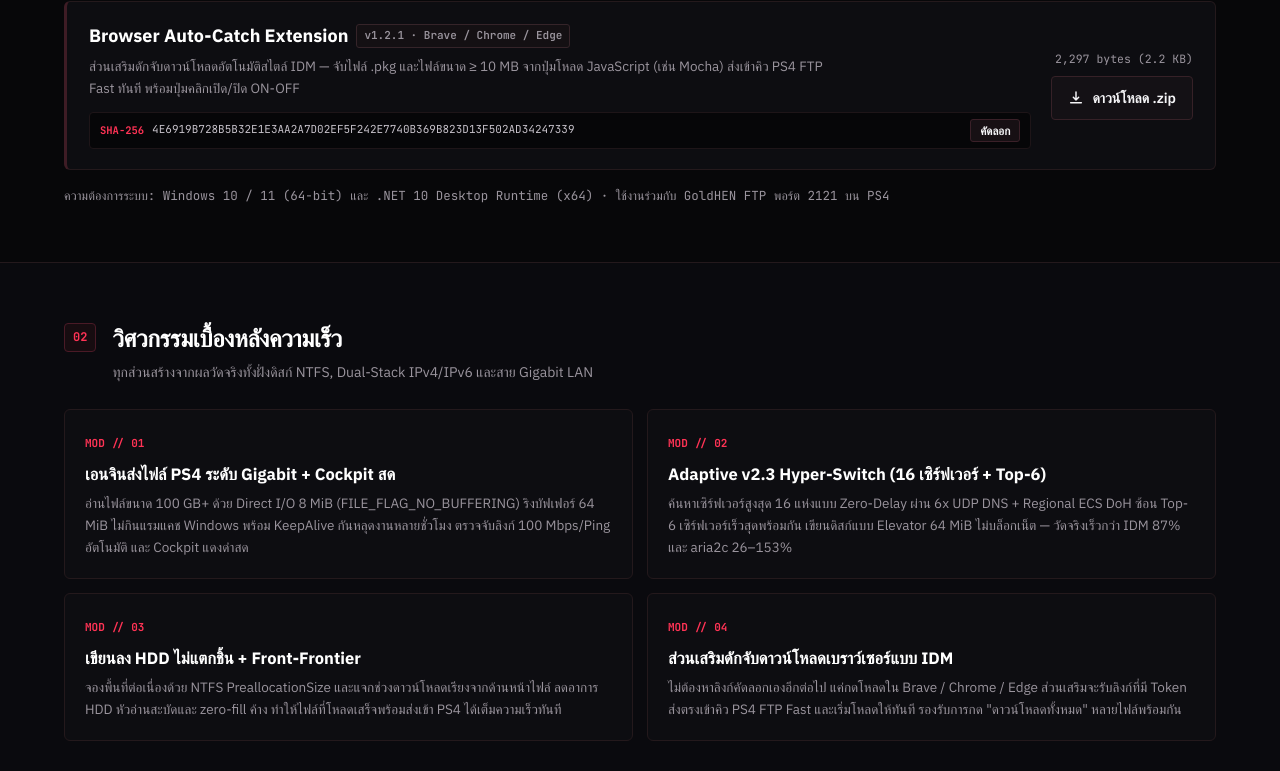
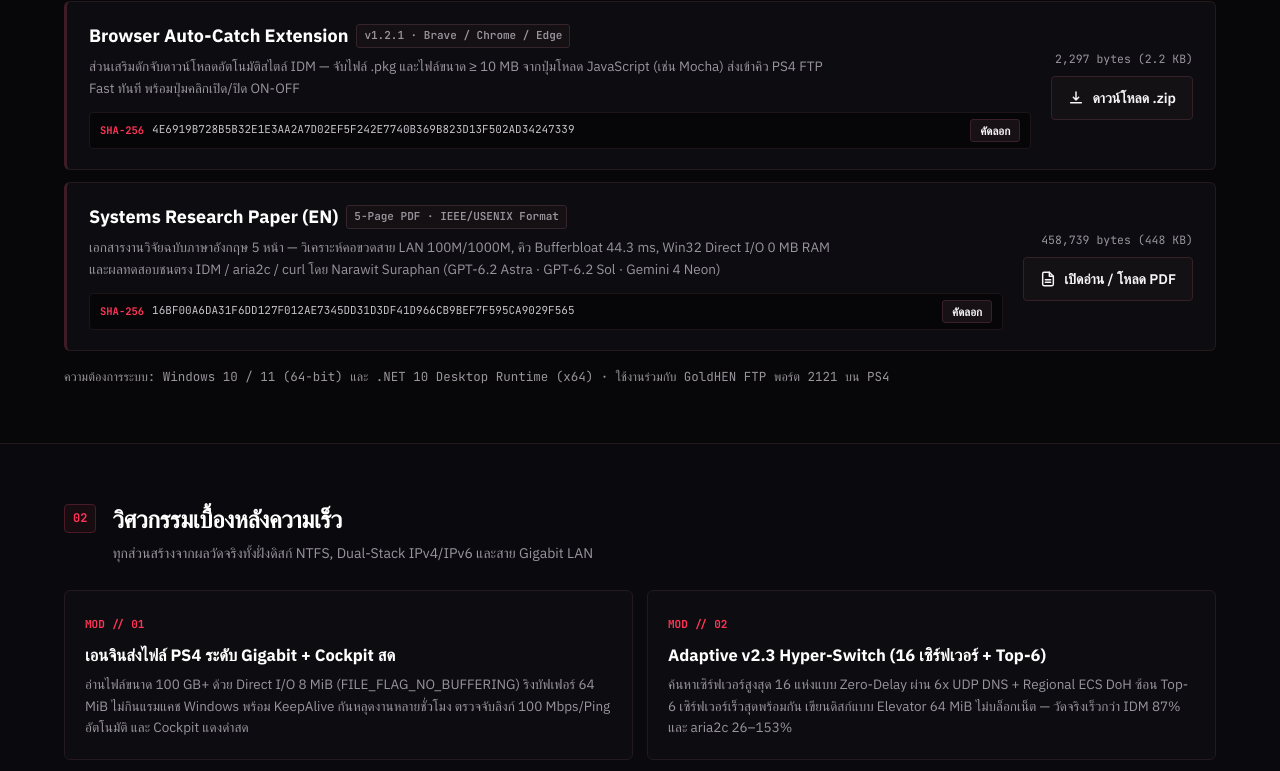
Before and after one commit to narawitsuraphan/PS4-FTP-Fast-App, a plain HTML site: page docs/index.html in a window 1280 px wide. Shown: the part 1276-2047 px from the top of the page. Drawn offline with Linux system fonts and the light colour scheme; a web font is replaced by a local one.

Commit message:
Add Systems Research Paper PDF to web download portal and README table

```diff
--- a/docs/app.js
+++ b/docs/app.js
@@ -4,6 +4,7 @@
       navDownload: "ดาวน์โหลด",
       navFeatures: "สถาปัตยกรรม",
       navGuide: "วิธีติดตั้ง",
+      navPaper: "งานวิจัย PDF",
       navGetApp: "โหลดตัวติดตั้ง",
       heroBadge: "RELEASE v1.5.0 · WINDOWS 10 / 11 x64 · .NET 10",
       heroTitle: "ส่งไฟล์เกม PS4 เต็มสปีดสาย LAN พร้อมโหลด URL สลับเซิร์ฟเวอร์อัตโนมัติ",
@@ -28,10 +29,12 @@
       dlSetupDesc: "ตัวติดตั้ง GUI ธีมแดงดำครบชุด — ติดตั้งตัวแอปลงเครื่อง สร้างทางลัด Start Menu / Desktop เมนูคลิกขวา .pkg และลงทะเบียนส่วนเสริม Brave / Chrome / Edge อัตโนมัติ (ไม่ต้องใช้สิทธิ์ Admin)",
       dlPortableDesc: "ไฟล์เดียวเปิดใช้งานได้ทันทีโดยไม่ต้องติดตั้ง เหมาะสำหรับพกใส่แฟลชไดรฟ์หรือเปิดใช้งานด่วน (ยังคงกดติดตั้งลงเครื่องภายหลังได้จากแท็บ \"ติดตั้งและระบบ\" ภายในแอป)",
       dlExtDesc: "ส่วนเสริมดักจับดาวน์โหลดอัตโนมัติสไตล์ IDM — จับไฟล์ .pkg และไฟล์ขนาด ≥ 10 MB จากปุ่มโหลด JavaScript (เช่น Mocha) ส่งเข้าคิว PS4 FTP Fast ทันที พร้อมปุ่มคลิกเปิด/ปิด ON-OFF",
+      dlPaperDesc: "เอกสารงานวิจัยฉบับภาษาอังกฤษ 5 หน้า — วิเคราะห์คอขวดสาย LAN 100M/1000M, คิว Bufferbloat 44.3 ms, Win32 Direct I/O 0 MB RAM และผลทดสอบชนตรง IDM / aria2c / curl โดย Narawit Suraphan (GPT-6.2 Astra · GPT-6.2 Sol · Gemini 4 Neon)",
       copyBtn: "คัดลอก",
       copiedBtn: "คัดลอกแล้ว",
       dlNow: "ดาวน์โหลด .exe",
       dlZip: "ดาวน์โหลด .zip",
+      dlPdf: "เปิดอ่าน / โหลด PDF",
       reqNote: "ความต้องการระบบ: Windows 10 / 11 (64-bit) และ .NET 10 Desktop Runtime (x64) · ใช้งานร่วมกับ GoldHEN FTP พอร์ต 2121 บน PS4",
       featHeading: "วิศวกรรมเบื้องหลังความเร็ว",
       featSub: "ทุกส่วนสร้างจากผลวัดจริงทั้งฝั่งดิสก์ NTFS, Dual-Stack IPv4/IPv6 และสาย Gigabit LAN",
@@ -56,6 +59,7 @@
       navDownload: "Downloads",
       navFeatures: "Architecture",
       navGuide: "Quick Setup",
+      navPaper: "Research PDF",
       navGetApp: "Get Installer",
       heroBadge: "RELEASE v1.5.0 · WINDOWS 10 / 11 x64 · .NET 10",
       heroTitle: "Gigabit LAN PS4 Package Transfers + Hyper-Switch v2.3 URL Engine",
@@ -80,10 +84,12 @@
       dlSetupDesc: "Full Crimson Carbon GUI installer — installs the desktop app, creates Start Menu / Desktop shortcuts, adds .pkg right-click menu, and registers the Brave / Chrome / Edge bridge automatically (no admin required).",
       dlPortableDesc: "Single standalone executable ready to launch from any drive without installation. You can still install or update system integration anytime from the in-app Setup tab.",
       dlExtDesc: "IDM-style automatic download catcher — intercepts .pkg files and downloads ≥ 10 MB from JavaScript buttons (including Mocha) and queues them directly into PS4 FTP Fast with a one-click ON/OFF badge.",
+      dlPaperDesc: "5-page English systems research paper analyzing 100M/1000M LAN fallbacks, 44.3 ms bufferbloat queuing, zero-cache Win32 Direct I/O, and head-to-head benchmarks vs. IDM, aria2c, and curl — by Narawit Suraphan (GPT-6.2 Astra · GPT-6.2 Sol · Gemini 4 Neon).",
       copyBtn: "Copy",
       copiedBtn: "Copied",
       dlNow: "Download .exe",
       dlZip: "Download .zip",
+      dlPdf: "Read / Download PDF",
       reqNote: "Requirements: Windows 10 / 11 (64-bit) and .NET 10 Desktop Runtime (x64) · Compatible with GoldHEN FTP port 2121 on PS4.",
       featHeading: "Engineered for Real Throughput",
       featSub: "Every subsystem tuned from real NTFS extent, Dual-Stack IPv4/IPv6, and Gigabit LAN measurements.",
--- a/docs/index.html
+++ b/docs/index.html
@@ -34,7 +34,8 @@
         <a href="#downloads" data-i18n="navDownload">ดาวน์โหลด</a>
         <a href="#features" data-i18n="navFeatures">สถาปัตยกรรม</a>
         <a href="#guide" data-i18n="navGuide">วิธีติดตั้ง</a>
-        <a href="https://github.com/narawitsuraphan" target="_blank" rel="noopener noreferrer">GitHub</a>
+        <a href="downloads/PS4_FTP_Fast_100GB_Systems_Research_EN.pdf" target="_blank" rel="noopener noreferrer" data-i18n="navPaper">งานวิจัย PDF</a>
+        <a href="https://github.com/narawitsuraphan/PS4-FTP-Fast-App" target="_blank" rel="noopener noreferrer">GitHub</a>
       </nav>
 
       <div class="header-actions">
@@ -229,6 +230,34 @@
               </a>
             </div>
           </article>
+
+          <!-- Item 4: Academic Systems Research Paper PDF -->
+          <article class="dl-row">
+            <div class="dl-info">
+              <div class="dl-title-line">
+                <h3>Systems Research Paper (EN)</h3>
+                <span class="tag">5-Page PDF · IEEE/USENIX Format</span>
+              </div>
+              <p data-i18n="dlPaperDesc">เอกสารงานวิจัยฉบับภาษาอังกฤษ 5 หน้า — วิเคราะห์คอขวดสาย LAN 100M/1000M, คิว Bufferbloat 44.3 ms, Win32 Direct I/O 0 MB RAM และผลทดสอบชนตรง IDM / aria2c / curl โดย Narawit Suraphan (GPT-6.2 Astra · GPT-6.2 Sol · Gemini 4 Neon)</p>
+              <div class="hash-row">
+                <span class="hash-label">SHA-256</span>
+                <code class="hash-val">16BF00A6DA31F6DD127F012AE7345DD31D3DF41D966CB9BEF7F595CA9029F565</code>
+                <button type="button" class="copy-btn" data-copy="16BF00A6DA31F6DD127F012AE7345DD31D3DF41D966CB9BEF7F595CA9029F565" data-i18n="copyBtn">คัดลอก</button>
+              </div>
+            </div>
+            <div class="dl-action">
+              <span class="file-size">458,739 bytes (448 KB)</span>
+              <a href="downloads/PS4_FTP_Fast_100GB_Systems_Research_EN.pdf" target="_blank" rel="noopener noreferrer" class="btn btn-secondary">
+                <svg viewBox="0 0 24 24" width="16" height="16" fill="none" stroke="currentColor" stroke-width="2.2" stroke-linecap="round" stroke-linejoin="round" aria-hidden="true">
+                  <path d="M14 2H6a2 2 0 0 0-2 2v16a2 2 0 0 0 2 2h12a2 2 0 0 0 2-2V8z"/>
+                  <polyline points="14 2 14 8 20 8"/>
+                  <line x1="16" y1="13" x2="8" y2="13"/>
+                  <line x1="16" y1="17" x2="8" y2="17"/>
+                </svg>
+                <span data-i18n="dlPdf">เปิดอ่าน / โหลด PDF</span>
+              </a>
+            </div>
+          </article>
         </div>
 
         <p class="req-note" data-i18n="reqNote">
```
Also changed, not shown: 3 other files.
